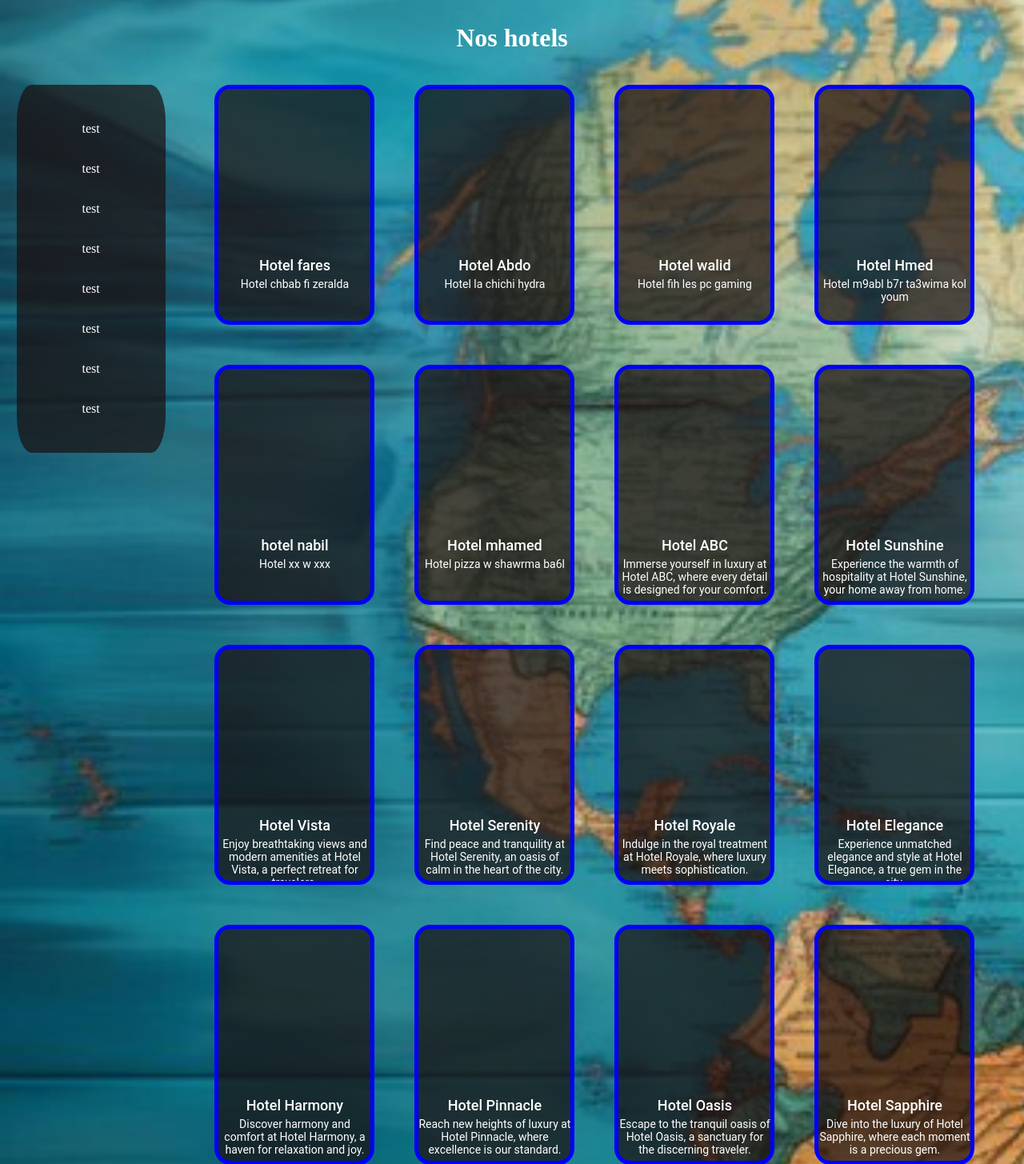
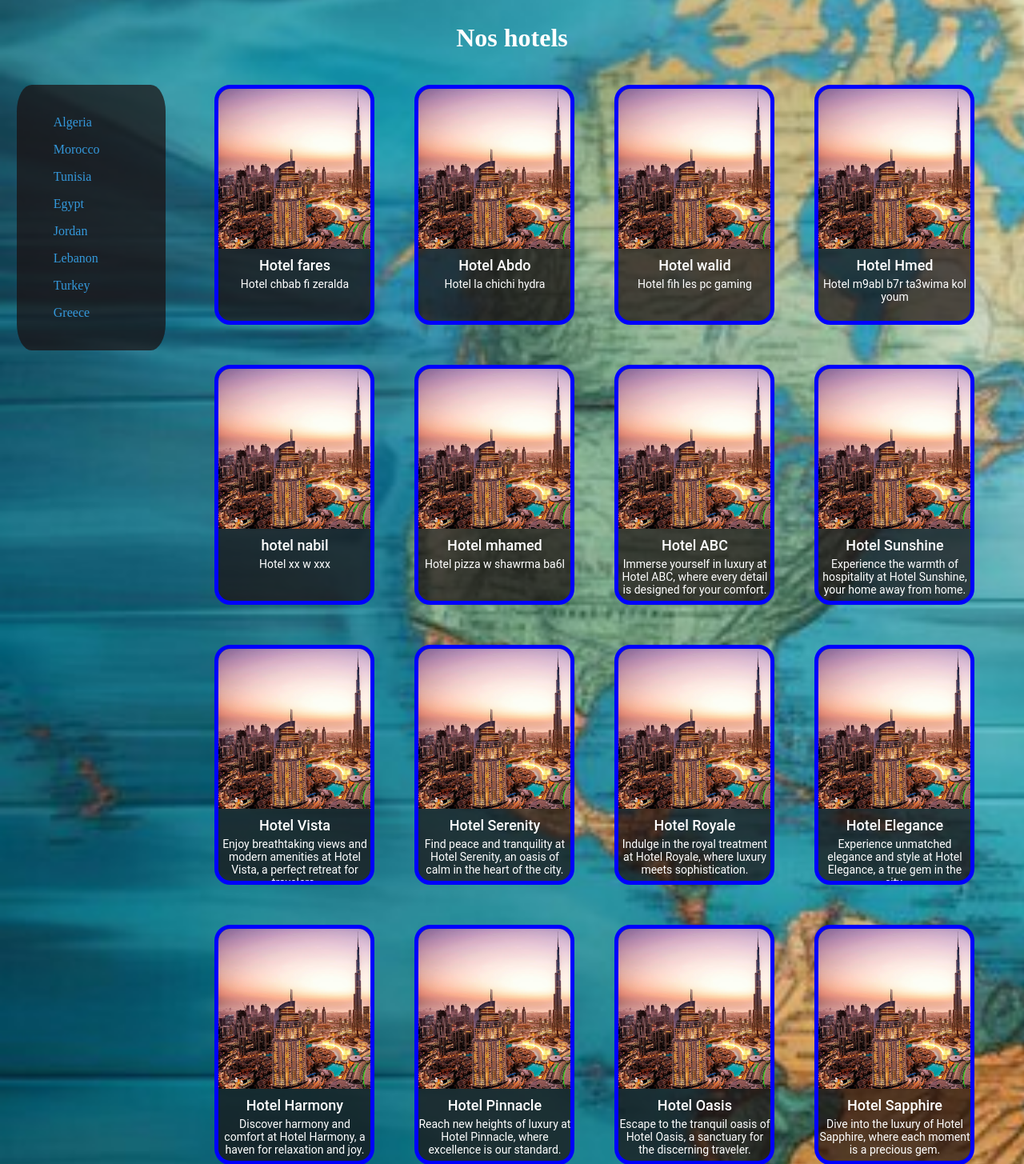
Before and after one commit to iamAbdo/S4, a PHP site: page /hotels.html in a window 1280 px wide. Shown: the part 80-1535 px from the top of the page at 80% size. Run offline with PHP 8.4, Linux system fonts and the light colour scheme.

Commit message:
Hotel filter

```diff
--- a/assets/css/shop.css
+++ b/assets/css/shop.css
@@ -15,10 +15,24 @@ body{
     background: rgba(26, 14, 14,0.7);
     border-radius: 10%;
     padding: 30px 0;
-    display: flex;
     height: 100%;
     width: 15%;
+    display: flex;
     flex-direction: column;
+    align-items: start;
+}
+#cat a {
+    margin-left: 30px;
+    text-decoration: none;
+    padding: 8px 16px;
+    color: #3498db;
+    border-radius: 5px;
+    transition: background-color 0.3s, color 0.3s;
+}
+
+#cat a:hover {
+    background-color: #3498db;
+    color: white;
 }
 #Hotel-cards{
     margin-left: 5%;
@@ -36,11 +50,15 @@ body{
     text-align: center;
     border-radius: 20px;
     overflow: hidden;
+    cursor: pointer;
 }
 .hotel-img{
     width: 200px;
     height: 200px;
+    background-image: url(/assets/Images/Dubai.jpg);
+    background-size: cover;
 }
+
 .hotel-name {
     font-size: 18px;
     font-weight: 550;
--- a/hotels.html
+++ b/hotels.html
@@ -64,14 +64,14 @@
     <center><h1>Nos hotels</h1></center>
     <div class="container">
         <div id="cat">
-            <p>test</p>
-            <p>test</p>
-            <p>test</p>
-            <p>test</p>
-            <p>test</p>
-            <p>test</p>
-            <p>test</p>
-            <p>test</p>
+            <a href="#Algeria">Algeria</a>
+            <a href="#Morocco">Morocco</a>
+            <a href="#Tunisia">Tunisia</a>
+            <a href="#Egypt">Egypt</a>
+            <a href="#Jordan">Jordan</a>
+            <a href="#Lebanon">Lebanon</a>
+            <a href="#Turkey">Turkey</a>
+            <a href="#Greece">Greece</a>
         </div>
         <div id="Hotel-cards">
             <div class="Hotel-card">
```
